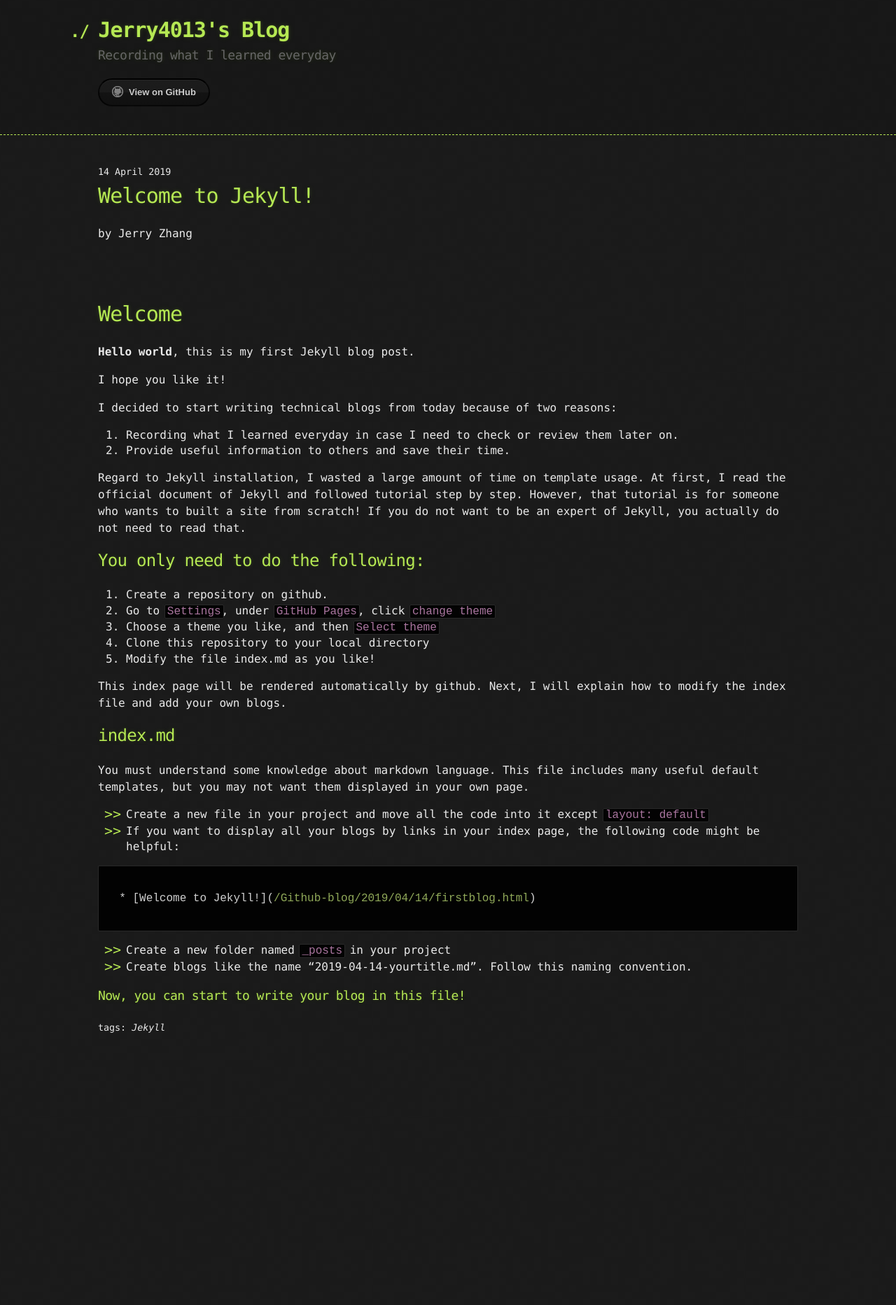
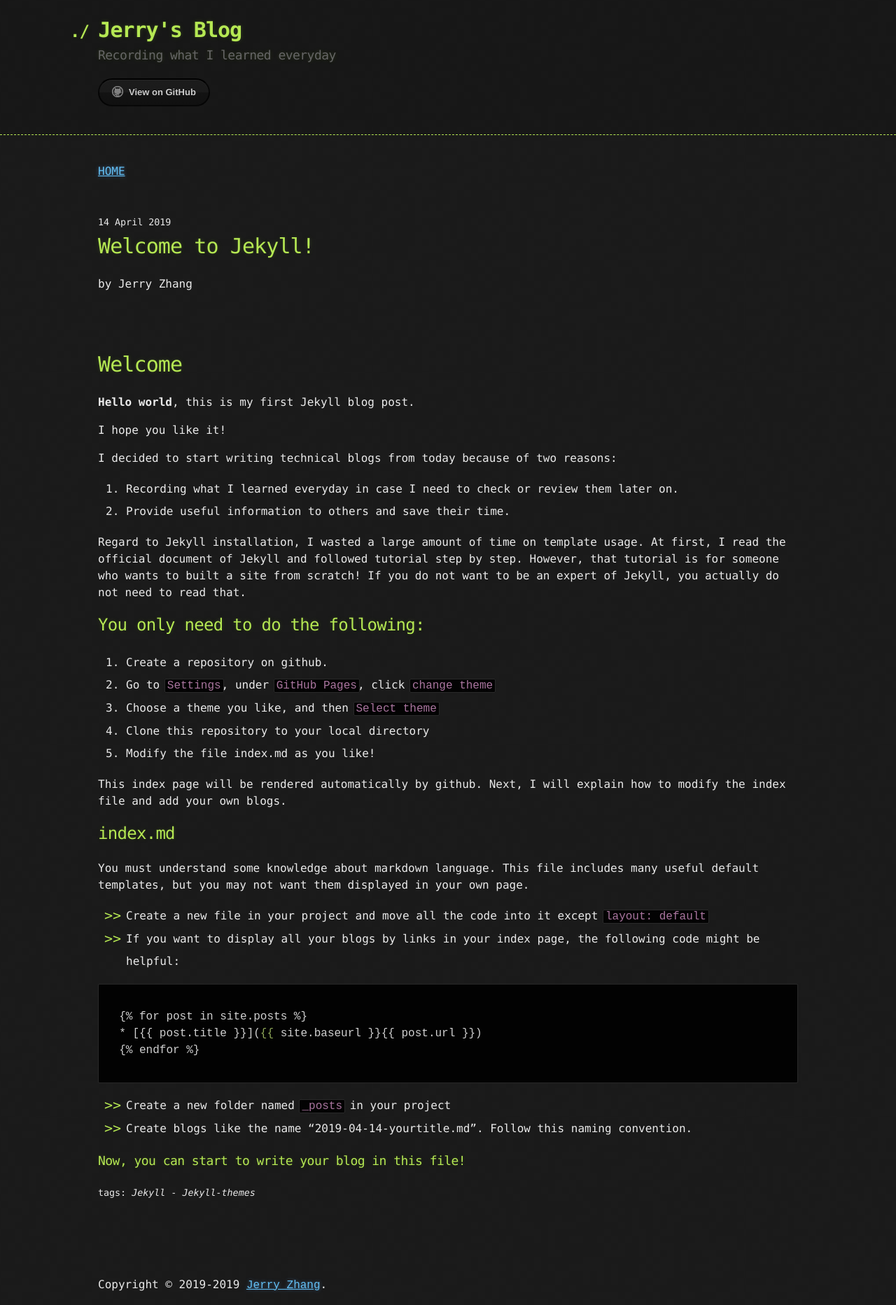
Before and after one commit to Jerry4013/Github-blog, a Jekyll site: the page built from _posts/2019-04-14-firstblog.md, in a window 1280 px wide. Shown: the whole page at 70% size. Built offline with Jekyll 4.4.1, drawn with Linux system fonts in a browser that asks for light colours; before the commit the page ends 1500 px from its top, so only the background shows below that.

Commit message:
add home, footer and fixed markdown code display problem

````diff
--- a/_config.yml
+++ b/_config.yml
@@ -1,5 +1,6 @@
 theme: jekyll-theme-hacker
-title: Jerry4013's Blog
+title: Jerry's Blog
 description: Recording what I learned everyday
 author: Jerry Zhang
 github: [metadata]
+timezone: America/Toronto
--- a/_layouts/default.html
+++ b/_layouts/default.html
@@ -21,17 +21,33 @@
             <a href="{{ site.github.zip_url }}" class="btn">Download as .zip</a>
             <a href="{{ site.github.tar_url }}" class="btn">Download as .tar.gz</a>
             {% endif %}
-            <a href="{{ site.github.repository_url }}" class="btn btn-github"><span class="icon"></span>View on GitHub</a>
+            <a href="{{ site.github.repository_url }}" class="btn btn-github">
+                <span class="icon"></span>View on GitHub
+            </a>
         </section>
     </div>
 </header>
 
+
 <div class="container">
     <section id="main_content">
+        <nav>
+            <a href="/">HOME</a>
+        </nav>
+        <br/>
+        <br/>
         {{ content }}
     </section>
 </div>
 
+<footer class="footer" role="contentinfo">
+    <div class="container">
+        <br/><br/><br/>
+        <p class="copyright">Copyright &copy; 2019-{{ site.time | date: '%Y' }}
+            <a href="{{site.resume_site}}"><code>{{ site.author }}</code></a>.
+        </p>
+    </div>
+</footer>
 {% if site.google_analytics %}
 <script>
     (function(i,s,o,g,r,a,m){i['GoogleAnalyticsObject']=r;i[r]=i[r]||function(){
--- a/_posts/2019-04-14-firstblog.md
+++ b/_posts/2019-04-14-firstblog.md
@@ -1,7 +1,7 @@
 ---
 layout: post
 title:  "Welcome to Jekyll!"
-tags: Jekyll
+tags: Jekyll Jekyll-themes
 ---
 
 <br/><br/>
@@ -38,9 +38,11 @@
 *   If you want to display all your blogs by links in your index page, the following code might be helpful:
 
 ```markdown
+  {% raw %}
   {% for post in site.posts %}
   * [{{ post.title }}]({{ site.baseurl }}{{ post.url }})
   {% endfor %}
+  {% endraw %}
 ```
 
 *   Create a new folder named `_posts` in your project
--- a/_sass/jekyll-theme-hacker.scss
+++ b/_sass/jekyll-theme-hacker.scss
@@ -35,7 +35,7 @@
 }
 
 li {
-  line-height: 1.4 ;
+  line-height: 2 ;
 }
 
 /* Header, <header>
--- a/assets/css/style.scss
+++ b/assets/css/style.scss
@@ -1,4 +1,4 @@
 ---
 ---
 
-@import 'jekyll-theme-hacker';
+@import "{{ site.theme }}";
````
Also changed, not shown: index.md (+1 -1 lines), 7 other files.
